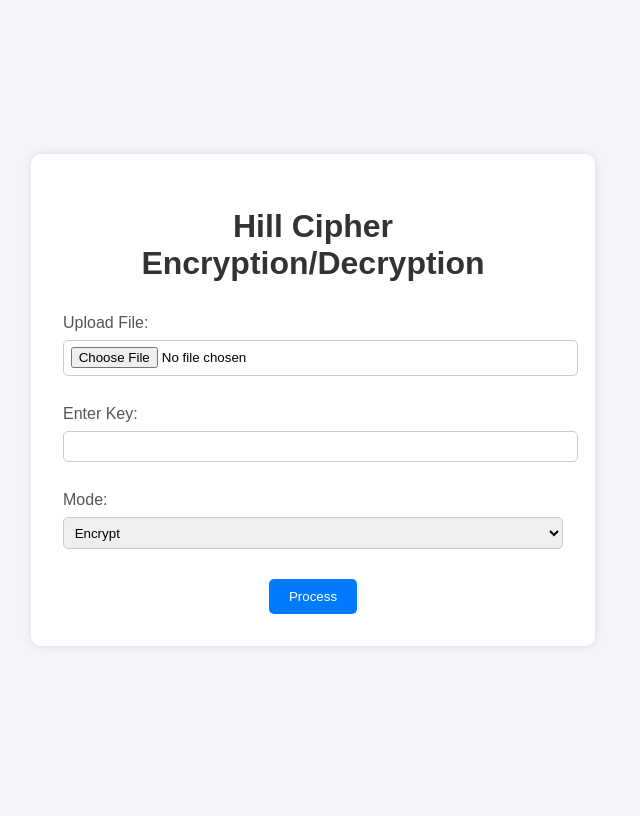
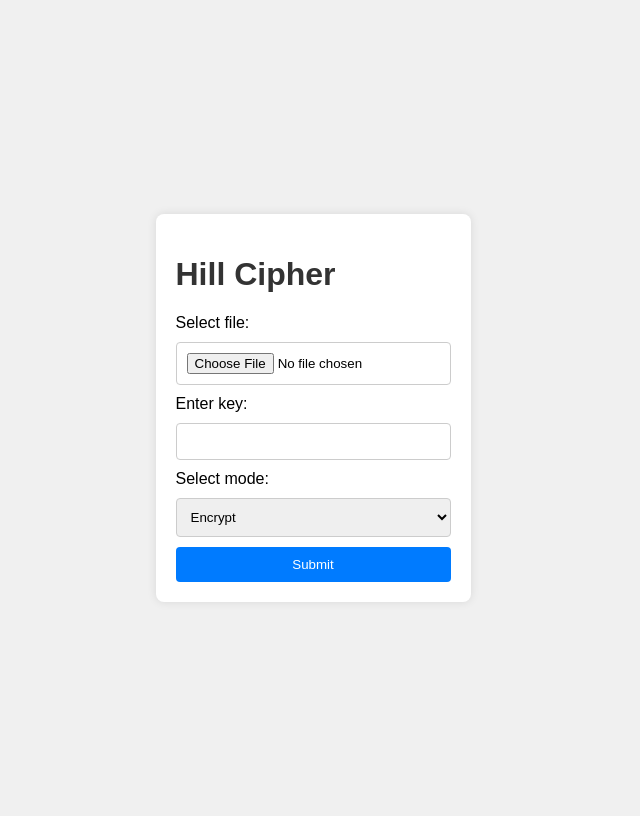
Before and after one commit to Th3-l4dy/TpSecurity, a Flask app: page / in a window 1280 px wide. Shown: the whole page, without its empty margins (327-967 px from the left). Before the commit the page ends 614 px from the top, so only its background shows below. Run offline with Flask 3, Linux system fonts and the light colour scheme.

Commit message:
last commit

```diff
--- a/app.py
+++ b/app.py
@@ -7,17 +7,34 @@ from hill_cipher import hill_encrypt, hill_decrypt, is_invertible
 app = Flask(__name__)
 app.config['UPLOAD_FOLDER'] = 'uploads/'
 
+# def key_to_matrix(key):
+#     key_length = len(key)
+#     n = int(key_length ** 0.5)
+#     if n * n != key_length:
+#         raise ValueError("Key length must be a perfect square")
+
+#     key_matrix = [[0] * n for _ in range(n)]
+#     for i in range(n):
+#         for j in range(n):
+#             key_matrix[i][j] = ord(key[i * n + j]) % 256  # Convert character to ASCII value and modulo 256
+#     return np.array(key_matrix)  # Ensure it returns a numpy array
+
+
 def key_to_matrix(key):
     key_length = len(key)
     n = int(key_length ** 0.5)
-    if n * n != key_length:
-        raise ValueError("Key length must be a perfect square")
+    if n * n < key_length:
+        n += 1
 
+    key = key.ljust(n * n, 'X')  # Pad the key with 'X' until its length is a perfect square
     key_matrix = [[0] * n for _ in range(n)]
+
     for i in range(n):
         for j in range(n):
-            key_matrix[i][j] = ord(key[i * n + j]) % 256  # Convert character to ASCII value and modulo 256
-    return np.array(key_matrix)  # Ensure it returns a numpy array
+            key_matrix[i][j] = ord(key[i * n + j]) % 256
+
+    return np.array(key_matrix)
+
 
 @app.route('/')
 def index():
--- /dev/null
+++ b/sample.txt
@@ -0,0 +1 @@
+Th3-L4dy says Hello
--- a/templates/index.html
+++ b/templates/index.html
@@ -1,67 +1,76 @@
-<!-- <!DOCTYPE html>
-<html lang="en">
-<head>
-    <meta charset="UTF-8">
-    <meta name="viewport" content="width=device-width, initial-scale=1.0">
-    <title>Hill Cipher Encryption/Decryption</title>
-</head>
-<body>
-    <h1>Hill Cipher Encryption/Decryption</h1>
-    <form action="/process" method="post" enctype="multipart/form-data">
-        <label for="file">Choose text file:</label>
-        <input type="file" id="file" name="file" required><br><br>
-
-        <label for="key">Enter key:</label>
-        <input type="text" id="key" name="key" required><br><br>
-
-        <label for="mode">Choose mode:</label>
-        <select id="mode" name="mode" required>
-            <option value="encrypt">Encrypt</option>
-            <option value="decrypt">Decrypt</option>
-        </select><br><br>
-
-        <input type="submit" value="Submit">
-    </form>
-</body>
-</html> -->
-
 <!DOCTYPE html>
 <html lang="en">
 <head>
     <meta charset="UTF-8">
     <meta name="viewport" content="width=device-width, initial-scale=1.0">
     <title>Hill Cipher</title>
-    <link rel="stylesheet" href="/static/style.css">
+    <style>
+        body {
+            font-family: Arial, sans-serif;
+            display: flex;
+            flex-direction: column;
+            align-items: center;
+            justify-content: center;
+            height: 100vh;
+            background-color: #f0f0f0;
+        }
+        .container {
+            background: #fff;
+            padding: 20px;
+            border-radius: 8px;
+            box-shadow: 0 0 10px rgba(0, 0, 0, 0.1);
+        }
+        h1 {
+            color: #333;
+        }
+        form {
+            display: flex;
+            flex-direction: column;
+            gap: 10px;
+        }
+        input[type="text"], input[type="file"], select {
+            padding: 10px;
+            border: 1px solid #ccc;
+            border-radius: 4px;
+        }
+        input[type="submit"] {
+            background-color: #007bff;
+            color: white;
+            padding: 10px;
+            border: none;
+            border-radius: 4px;
+            cursor: pointer;
+        }
+        input[type="submit"]:hover {
+            background-color: #0056b3;
+        }
+        .result {
+            margin-top: 20px;
+            padding: 10px;
+            background: #e0e0e0;
+            border-radius: 4px;
+        }
+    </style>
 </head>
 <body>
     <div class="container">
-        <h1>Hill Cipher Encryption/Decryption</h1>
+        <h1>Hill Cipher</h1>
         <form action="/process" method="post" enctype="multipart/form-data">
-            <div class="input-group">
-                <label for="file">Upload File:</label>
-                <input type="file" name="file" id="file" required>
-            </div>
-            <div class="input-group">
-                <label for="key">Enter Key:</label>
-                <input type="text" name="key" id="key" required>
-            </div>
-            <div class="input-group">
-                <label for="mode">Mode:</label>
-                <select name="mode" id="mode">
-                    <option value="encrypt">Encrypt</option>
-                    <option value="decrypt">Decrypt</option>
-                </select>
-            </div>
-            <button type="submit">Process</button>
+            <label for="file">Select file:</label>
+            <input type="file" id="file" name="file" required>
+            <label for="key">Enter key:</label>
+            <input type="text" id="key" name="key" required>
+            <label for="mode">Select mode:</label>
+            <select id="mode" name="mode" required>
+                <option value="encrypt">Encrypt</option>
+                <option value="decrypt">Decrypt</option>
+            </select>
+            <input type="submit" value="Submit">
         </form>
-
-        {% if result %}
+        {% if output_message %}
         <div class="result">
-            <h2>Result</h2>
-            <p><strong>Original Message:</strong></p>
-            <pre>{{ original_message }}</pre>
-            <p><strong>Processed Message:</strong></p>
-            <pre>{{ result }}</pre>
+            <h2>Result:</h2>
+            <p>{{ output_message }}</p>
         </div>
         {% endif %}
     </div>
```
Also changed, not shown: decrypted_sample.txt (added, +1 -0 lines), encrypted_sample.txt (added, +1 -0 lines), hill_cipher.py (+23 -2 lines).
